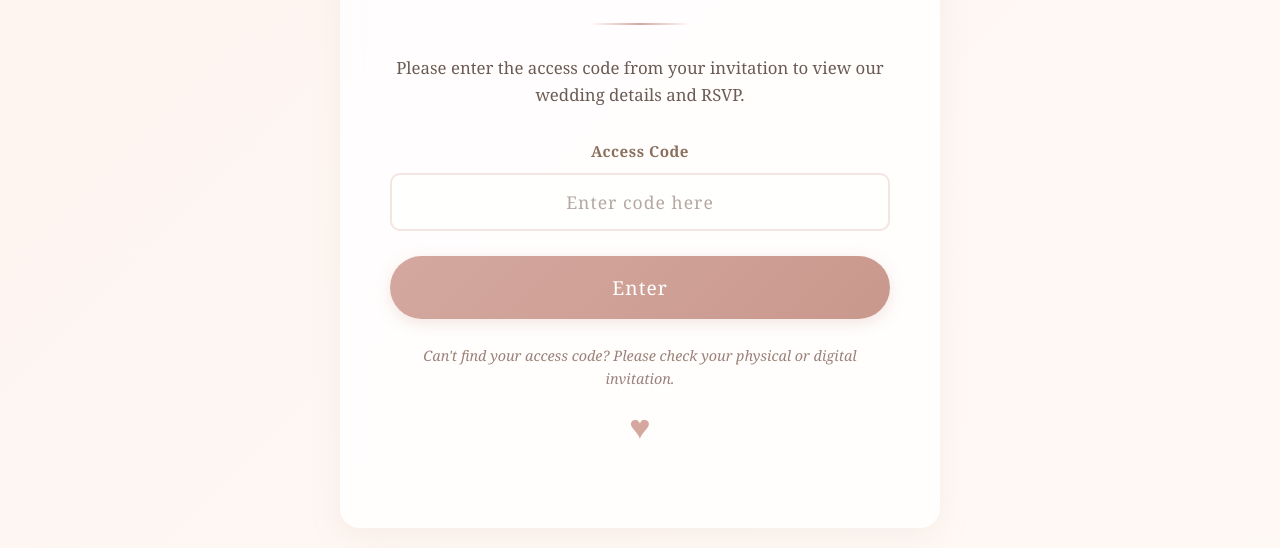
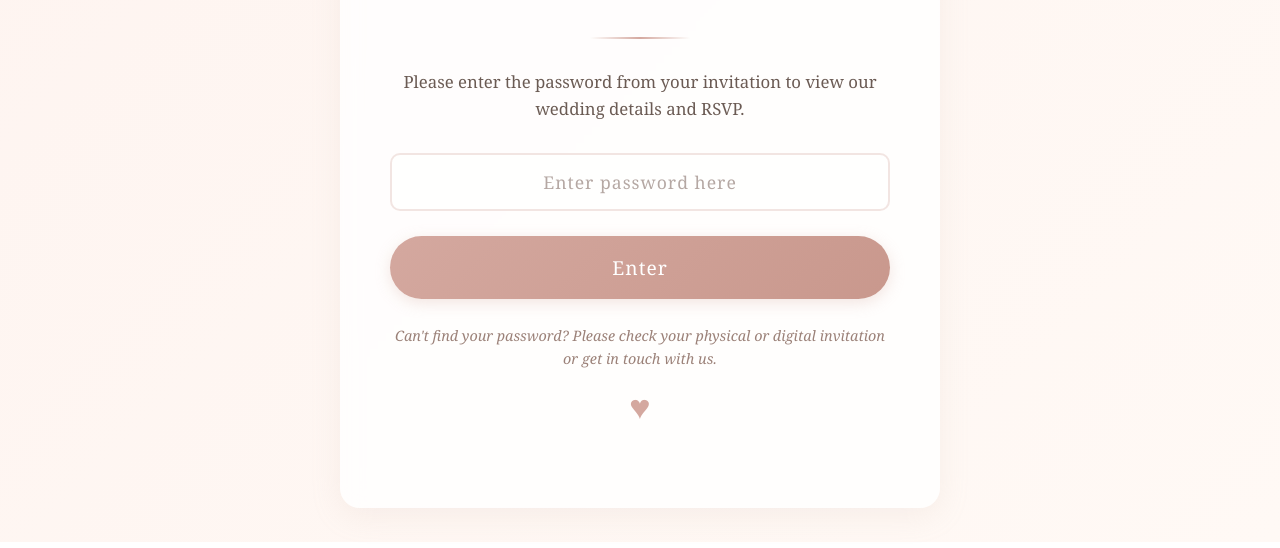
Before and after one commit to joelandrews4/wedding_site, a plain HTML site: page index.html in a window 1280 px wide. Shown: the part 258-806 px from the top of the page. Drawn offline with Linux system fonts and the light colour scheme.

Commit message:
Change 'access code' to 'password' in index.html

```diff
--- a/index.html
+++ b/index.html
@@ -205,18 +205,17 @@
         <div class="divider"></div>
 
         <p class="instruction-text">
-          Please enter the access code from your invitation to view our wedding
+          Please enter the password from your invitation to view our wedding
           details and RSVP.
         </p>
 
         <form class="access-form" onsubmit="validateCode(event)">
           <div class="input-group">
-            <label for="accessCode">Access Code</label>
             <input
               type="text"
               id="accessCode"
               name="accessCode"
-              placeholder="Enter code here"
+              placeholder="Enter password here"
               required
               autocomplete="off"
             />
@@ -225,14 +224,14 @@
           <button type="submit" class="submit-button">Enter</button>
 
           <div id="errorMessage" class="error-message">
-            The access code you entered is incorrect. Please check your
+            The password you entered is incorrect. Please check your
             invitation and try again.
           </div>
         </form>
 
         <p class="help-text">
-          Can't find your access code? Please check your physical or digital
-          invitation.
+          Can't find your password? Please check your physical or digital
+          invitation or get in touch with us.
         </p>
 
         <div class="heart">♥</div>
```
